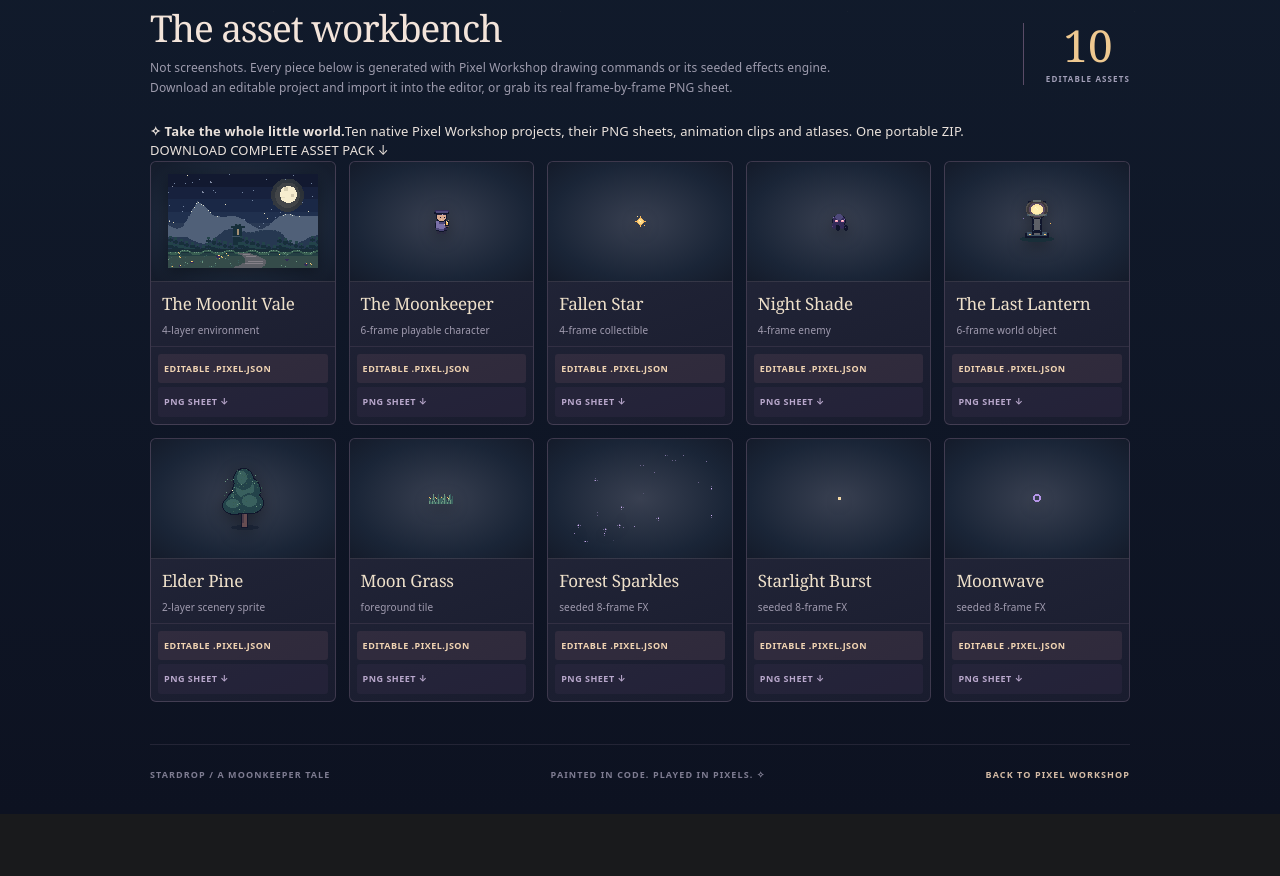
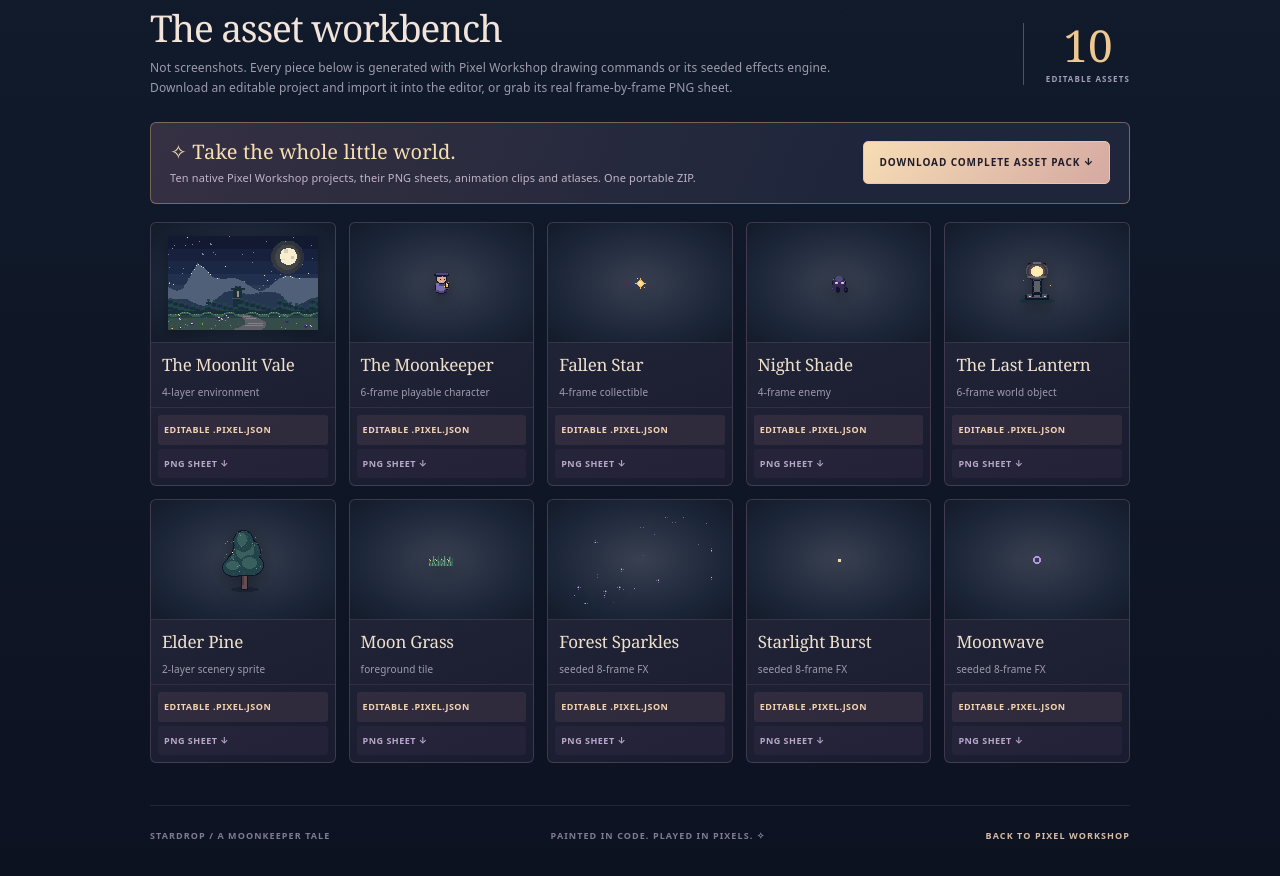
Before and after one commit to apolito53/pixel-workshop, a Next.js app: page /play/moonkeeper in a window 1280 px wide. Shown: the part 1180-2056 px from the top of the page. Before the commit the page ends 1994 px from the top, so only its background shows below. Built offline with nearby package versions, Linux system fonts and the light colour scheme.

Commit message:
style(stardrop): polished asset-pack download banner

```diff
--- a/app/play/moonkeeper/stardrop.css
+++ b/app/play/moonkeeper/stardrop.css
@@ -167,3 +167,18 @@
 @media(prefers-reduced-motion:reduce){
   .stardrop *{animation:none!important;transition:none!important}
 }
+
+/* New game-pack workflow proves the editor's portable asset pipeline end-to-end. */
+.stardrop-pack-banner{display:flex;justify-content:space-between;align-items:center;gap:20px;
+ margin:0 0 18px;padding:17px 19px;border:1px solid #c6a17d80;border-radius:6px;
+ background:linear-gradient(110deg,#44394cbb,#262c43b3 70%);}
+.stardrop-pack-banner>div{display:flex;flex-direction:column;gap:6px}
+.stardrop-pack-banner strong{font:normal 20px/1.2 Georgia,serif;color:#f6dfb2}
+.stardrop-pack-banner span{font-size:11px;color:#c1b5c9;line-height:1.5}
+.stardrop-pack-banner button{flex-shrink:0;border:1px solid #e9c7a4;border-radius:5px;padding:13px 15px;
+ color:#211c2a;background:linear-gradient(130deg,#f7ddb5,#d5a9a2);font-size:10px;font-weight:850;letter-spacing:.09em}
+.stardrop-pack-banner button:hover{background:#f9e5c5}
+.stardrop-pack-banner button:disabled{opacity:.5}
+.stardrop-pack-error{font-size:12px;color:#f6b4b9;margin:0 0 17px}
+@media(max-width:650px){.stardrop-pack-banner{align-items:stretch;flex-direction:column;gap:15px;padding:14px}
+.stardrop-pack-banner button{width:100%}}
```
